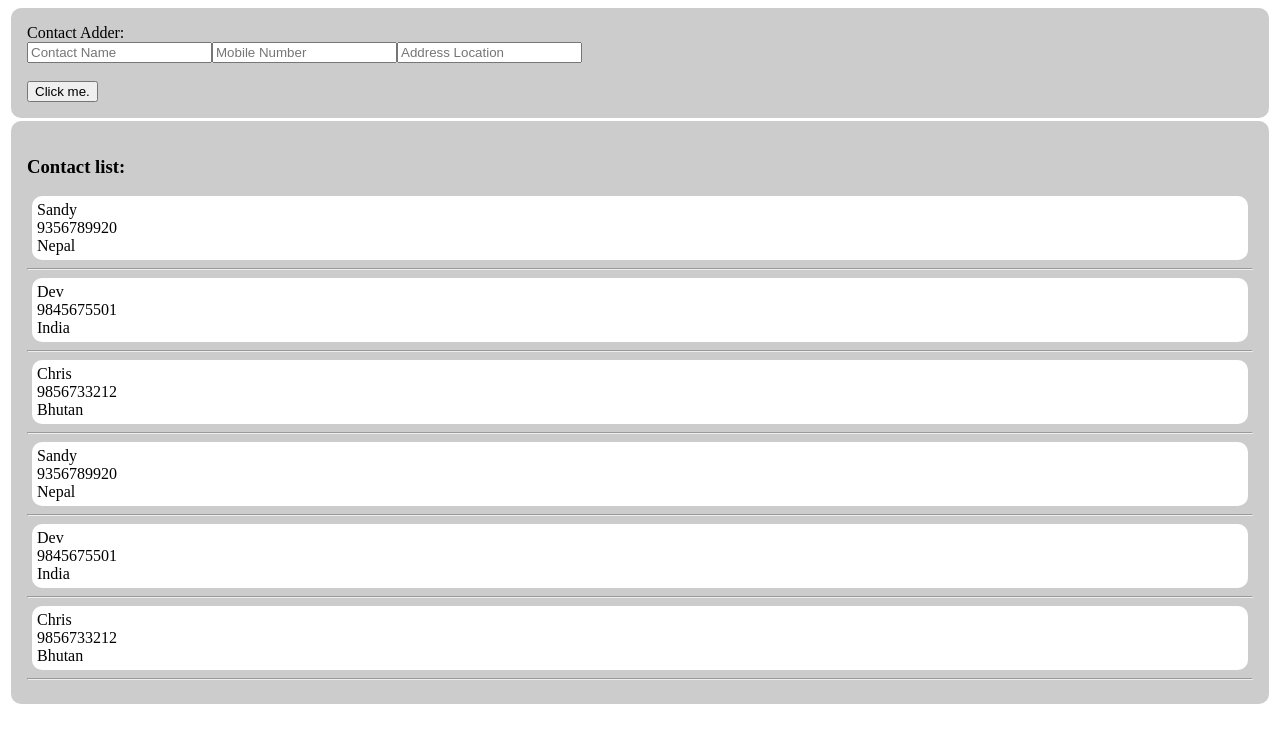
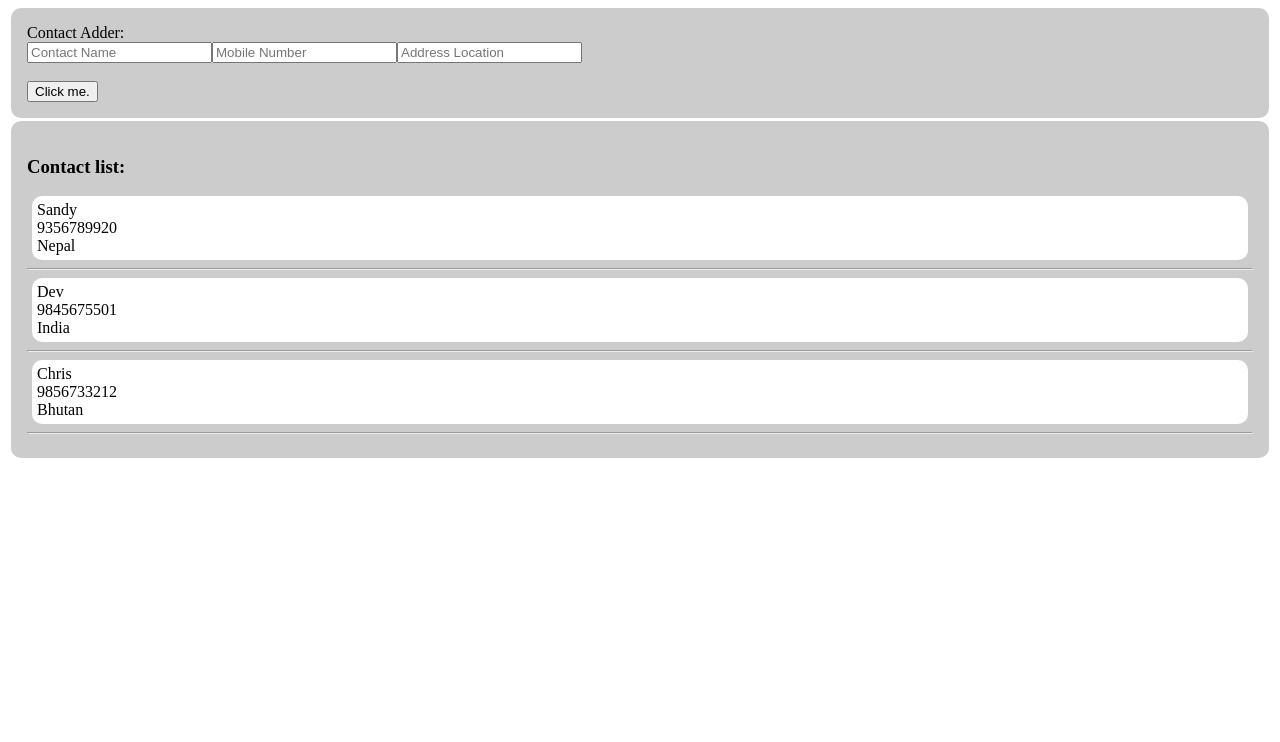
Before and after one commit to SamyamCodesavvy/Contact-Manager-React, a React (Create React App) app: page / in a window 1280 px wide. Shown: the top 742 px of the page. Built offline with nearby package versions, Linux system fonts and the light colour scheme.

Commit message:
array mapping done

```diff
--- a/src/App.js
+++ b/src/App.js
@@ -12,7 +12,7 @@ const App = () => {
   const contacts = [
     { name: "Sandy", phone: "9356789920", address: "Nepal" },
     { name: "Dev", phone: "9845675501", address: "India" },
-    { name: "Chris", phone: "9856733212", address: "Bhutan" },
+    { name: "Chris", phone: "9856733212", address: "Bhutan" }
   ];
   return (
     <>
@@ -24,9 +24,9 @@ const App = () => {
         {contacts.map(data=>(
           <Contact data = {data}></Contact>
         ))}
-        <Contact data={contacts[0]} />
+        {/* /* <Contact data={contacts[0]} />
         <Contact data={contacts[1]} />
-        <Contact data={contacts[2]} />
+      <Contact data={contacts[2]} /> */}
       </div>
     </>
   );
--- a/src/components/ContactAdder.js
+++ b/src/components/ContactAdder.js
@@ -6,8 +6,7 @@ const ContactAdder = () => {
 
   const onClickHandler = () => {
     const contactData = { name: name, number: mobile, location: location};
-
-    console.log("Clicked!");
+    console.log(contactData);
   };
   return (
     <>
```
